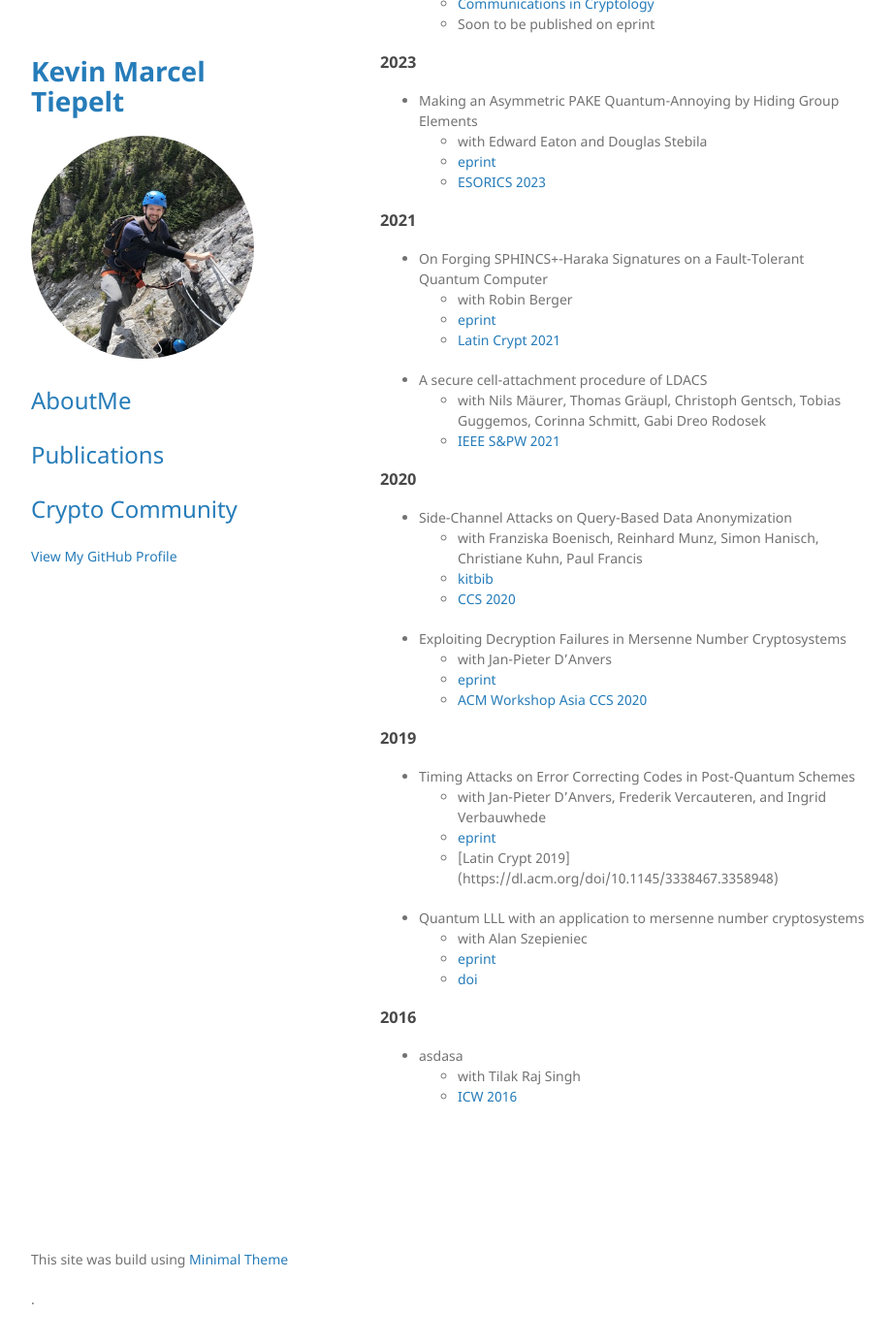
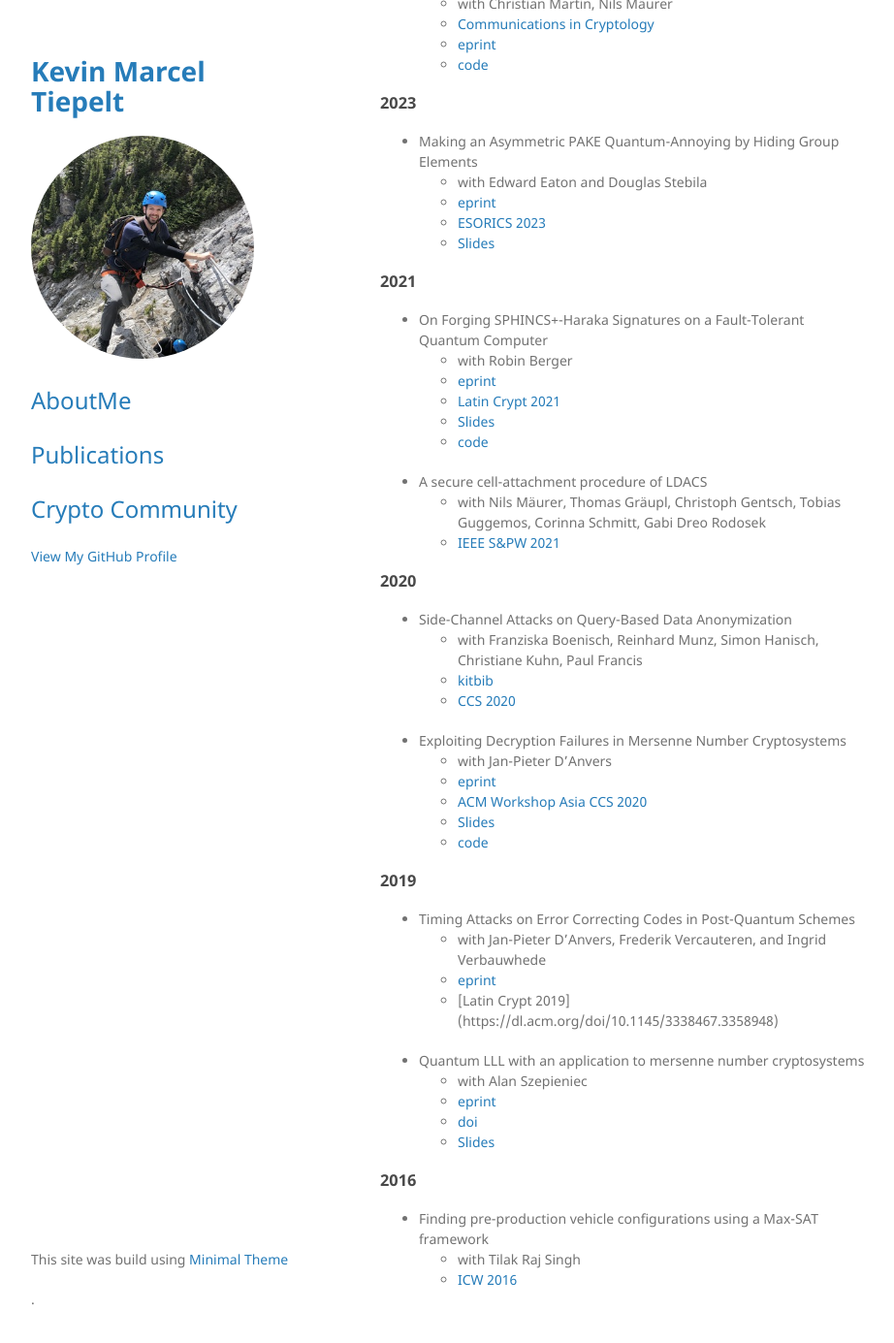
Before and after one commit to mtiepelt/mtiepelt.github.io, a Jekyll site: the page built from Pages/Publications.md, in a window 1280 px wide and 1400 px high, scrolled down 300 px. Shown: the top 1385 px of the window at 97% size, without its empty margins (178-1100 px from the left). Built offline with Jekyll 4.4.1, drawn with Linux system fonts in a browser that asks for light colours; the repository's description, which GitHub fills in, is left out; our own code applies the rules of GitHub Pages for plain Markdown files.

Commit message:
Updated Publications with Slides

```diff
--- a/Pages/Publications.md
+++ b/Pages/Publications.md
@@ -11,12 +11,14 @@ layout: default
 	* with Nina Bindel, Xavier Bonnetain, Fernando Virdia
 	* [eprint](https://eprint.iacr.org/2023/1423)
 	* To be published at Crypto 2024
+	* [code](https://github.com/mtiepelt/QuantumLatticeEnumeration)
 
 
 * Post-Quantum Ready Key Agreement for Aviation
 	* with Christian Martin, Nils Mäurer
 	* [Communications in Cryptology](https://cic.iacr.org/p/1/1/17)
-	* Soon to be published on eprint
+	* [eprint](https://eprint.iacr.org/2024/1096)
+	* [code](https://github.com/mtiepelt/ldacs-make-symbolic-tamarin)
 
 ### 2023
 
@@ -24,6 +26,7 @@ layout: default
 	* with Edward Eaton and Douglas Stebila
 	* [eprint](https://eprint.iacr.org/2023/1513)
 	* [ESORICS 2023](https://link.springer.com/chapter/10.1007/978-3-031-50594-2_9)
+	* [Slides](Slides/ESORICS23_QAKHAPE.pdf)
 
 
 ### 2021
@@ -31,6 +34,8 @@ layout: default
 	* with Robin Berger
 	* [eprint](https://eprint.iacr.org/2021/1484)
 	* [Latin Crypt 2021](https://link.springer.com/chapter/10.1007/978-3-030-88238-9_3)
+	* [Slides](Slides/LatinCrypt21_SPHINCS.pdf)
+	* [code](https://github.com/RobinBerger/Grover-Sphincs/)
 
 * A secure cell-attachment procedure of LDACS
 	* with Nils Mäurer, Thomas Gräupl, Christoph Gentsch, Tobias Guggemos, Corinna Schmitt, Gabi Dreo Rodosek
@@ -46,6 +51,8 @@ layout: default
 	* with Jan-Pieter D'Anvers
 	* [eprint](https://eprint.iacr.org/2020/367)
 	* [ACM Workshop Asia CCS 2020](https://dl.acm.org/doi/10.1145/3384940.3388957)
+	* [Slides](Slides/APKC20_ExploitingDecryptionFailures.pdf)
+	* [code](https://github.com/mtiepelt/ramstake-failure-attack)
 
 
 ### 2019
@@ -60,10 +67,11 @@ Ingrid Verbauwhede
 	* with Alan Szepieniec
 	* [eprint](https://eprint.iacr.org/2019/1027)
 	* [doi](https://link.springer.com/chapter/10.1007/978-3-030-30530-7_1)
+	* [Slides](Slides/LatinCrypt19_QLLL.pdf)
 
 
 ### 2016
 
-* asdasa
+* Finding pre-production vehicle configurations using a Max-SAT framework
 	* with Tilak Raj Singh
 	* [ICW 2016](https://imt-mines-albi.hal.science/hal-01714520/document#page=118)
```
Also changed, not shown: Pages/Community.md (+7 -0 lines), 5 other files.
